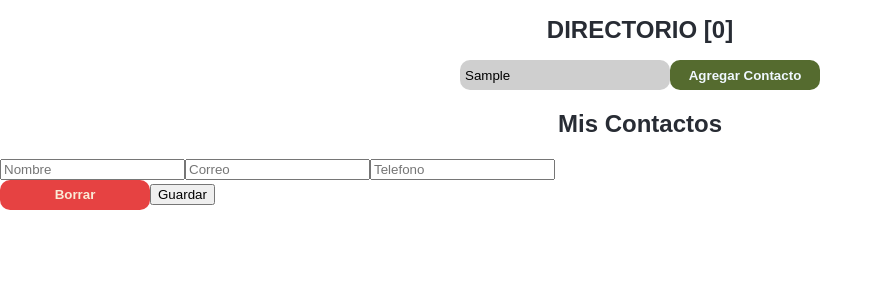
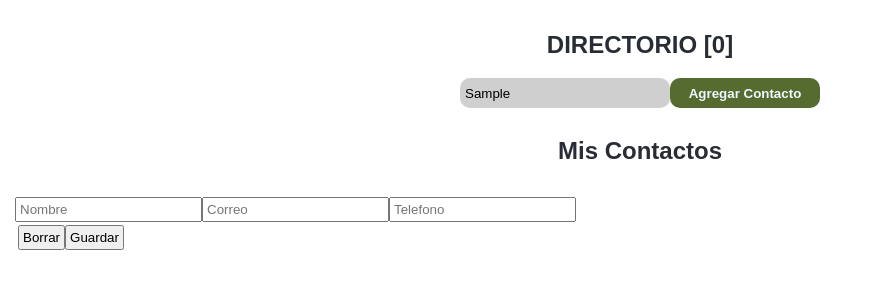
Before and after one commit to hiireme/Pagina-React-contactos, a React (Create React App) app: page / in a window 1280 px wide. Both pictures are taken after typing "Sample" into the empty fields and a click on the button "Agregar Contacto". Shown: the top 300 px of the page, without its empty margins (0-883 px from the left). Built offline with nearby package versions, Linux system fonts and the light colour scheme.

Commit message:
arreglo del modal

```diff
--- a/src/AgregaContacto/index.js
+++ b/src/AgregaContacto/index.js
@@ -46,7 +46,7 @@ function AgregaContacto() {
                 <input typeof="correo" placeholder="Correo" onChange={onChangecorreo}></input>
                 <input typeof="telefono" placeholder="Telefono" onChange={onChangetelefono}></input>
                 <div>
-                    <button className="btnBorrar" onClick={onClickbtnBorrar}>Borrar</button>
+                    <button className="Borrar" onClick={onClickbtnBorrar}>Borrar</button>
                     <button typeof="submit" onClick={onClickbtnAgregar}>Guardar</button>
                 </div>
             </form>
--- a/src/Contacto/Contacto.css
+++ b/src/Contacto/Contacto.css
@@ -9,12 +9,21 @@
     color: antiquewhite;
 }
 
+*{
+    padding: 3px;
+}
+
+.caja1{
+    padding: 5px;
+}
+
 .contenedorContacto {
+    position: relative;
     font-weight: bold;
     color:rgb(70, 64, 64 );
     background-color: rgb(212, 212, 212);
     border-radius: 10px;
     margin-left: 40%;
     width: 250px;
-    height: 200px;
+    height: 190px;
 }
--- a/src/Contacto/index.js
+++ b/src/Contacto/index.js
@@ -8,7 +8,7 @@ function Contacto(props) {
         props.borrarContacto();
     }
     return (
-        <div>
+        <div className="caja1">
             <div className="contenedorContacto">
                 <p>{props.nombre}</p>
                 <p>{props.telefono}</p>
```
